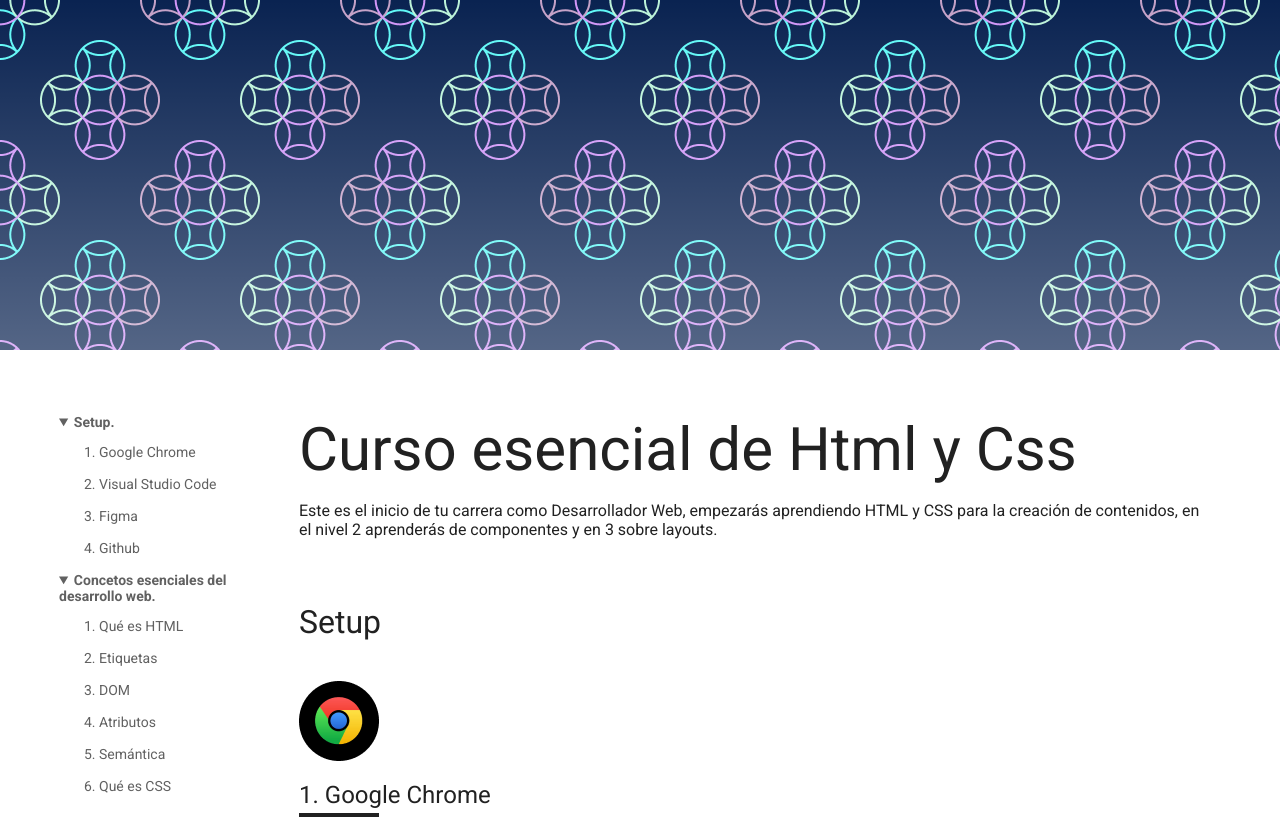
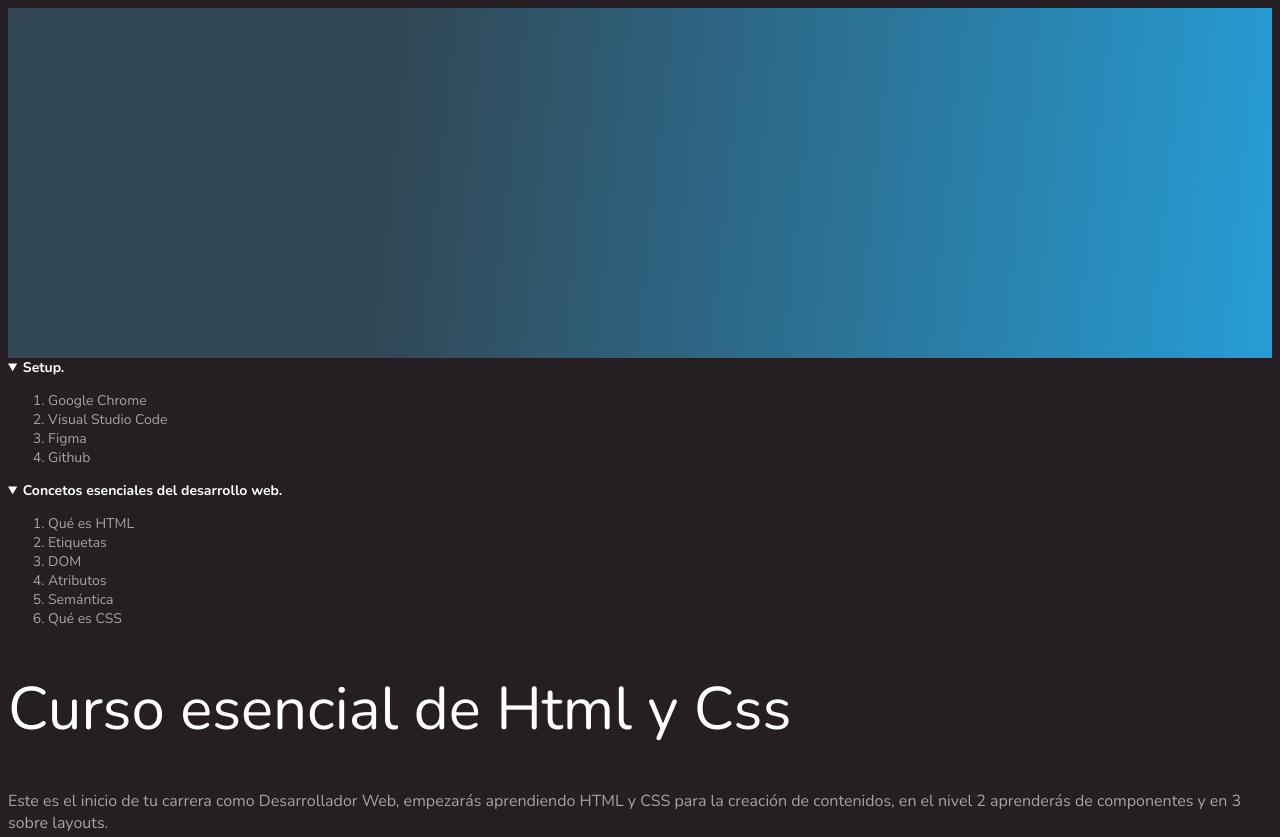
Before and after one commit to Jemendieta/Curso-de-html-y-css-esencial, a plain HTML site: page index.html in a window 1280 px wide. Shown: the top 837 px of the page. Drawn offline with nearby package versions, Linux system fonts and the light colour scheme.

Commit message:
agrego los estilos lógicos base para cambiar el diseño

```diff
--- a/css/fisical-styles.css
+++ b/css/fisical-styles.css
@@ -140,6 +140,8 @@ h3{
 .main-content{
   /* padding:20px; */
   background:white;
+  /* position: relative; */
+
 }
 
 .section-content {
--- a/css/logical-styles.css
+++ b/css/logical-styles.css
@@ -30,53 +30,63 @@
 
 :root{
   font-size:18px;
-  --colortext1:#212121;
-  --colortext2:#616161;
+  --white1:white;
+  --white2: #A5A3A5;
+  --white3:#3A3539;
 
 }
 
 body {
-  color: var(--colortext1);
+  color: var(--white1);
   font-size: 16px;
-  /* font-family: charter; */
-  font-family: 'Roboto', sans-serif;
-
+  font-family: 'nunito', sans-serif;
+  background: #251F24;
+  ;
 }
 
 .fondo{
-  background-image:linear-gradient(to top,rgba(255,255,255,.3), transparent), url(../img/pattern.png);
+  background: linear-gradient(96.07deg, #314755 30.63%, #26A0DA 102.18%);
   height: 350px;
 
 }
 
 a {
-  color: var(--colortext1);
+  color: var(--white1);
 }
 header{
   font-size:14px;
-  color: var(--colortext2);
+  color: var(--white1);
+}
+header li {
+  color: var(--white2);
 }
 header a{
-  color: var(--colortext2);
+  color: var(--white2);
   text-decoration: none;
 }
 header a:hover{
-  color: var(--colortext1);
+  color: var(--white1);
 }
 nav details summary{
   font-weight: bold;
 }
-
+h1, h2, h3 {
+  font-weight:normal;
+}
 h1 {
   font-size: 60px;
-  /* font-size:3.75em; */
+
 }
 h2{
   font-size:2em;
+
 }
 h3{
   font-size:1.5em;
 
+}
+p{
+  color: var(--white2);
 }
 .section-content {
   counter-reset: titleList;
@@ -92,10 +102,10 @@ h3{
   content:'';
   width: 32px;
   height:4px;
-  background: var(--colortext1);
+  background: var(--white1);
   display:inline-block;
 }
 
 pre{
-  background: #FEC62E;
+  background: var(--white3);
 }
--- a/index.html
+++ b/index.html
@@ -5,9 +5,11 @@
     <meta http-equiv="X-UA-Compatible" content="IE=edge" />
     <meta name="viewport" content="width=device-width, initial-scale=1.0" />
     <title>My Blog</title>
-    <link rel="stylesheet" href="css/fisical-styles.css" />
+    <!-- <link rel="stylesheet" href="css/fisical-styles.css" /> -->
+    <link rel="stylesheet" href="css/logical-styles.css">
     <link rel="preconnect" href="https://fonts.gstatic.com">
-<link href="https://fonts.googleapis.com/css2?family=Roboto:ital,wght@0,400;0,700;1,400;1,700&display=swap" rel="stylesheet">
+    <link rel="preconnect" href="https://fonts.gstatic.com">
+    <link href="https://fonts.googleapis.com/css2?family=Nunito:ital,wght@0,400;0,700;1,400;1,700&display=swap" rel="stylesheet">
   </head>
   <body>
     <div class="fondo">
```
Also changed, not shown: img/backgroung.png (added).
